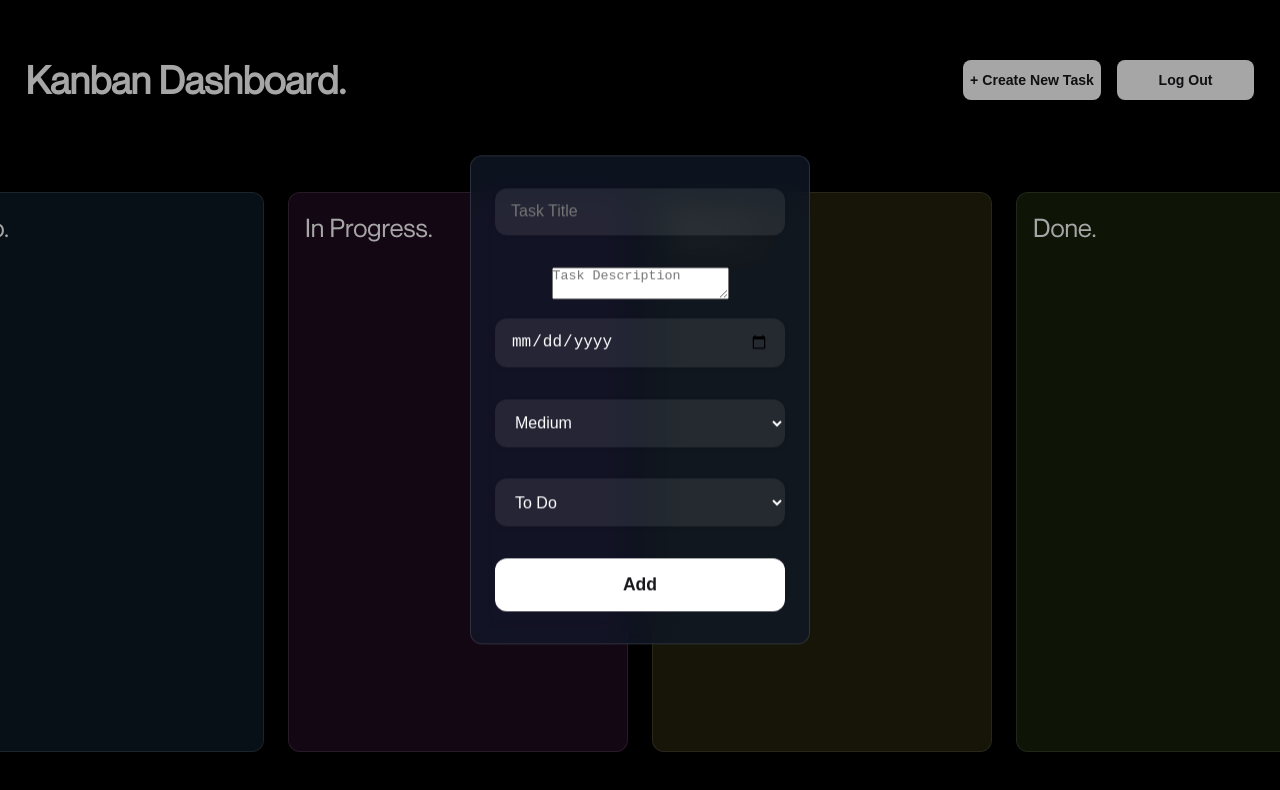
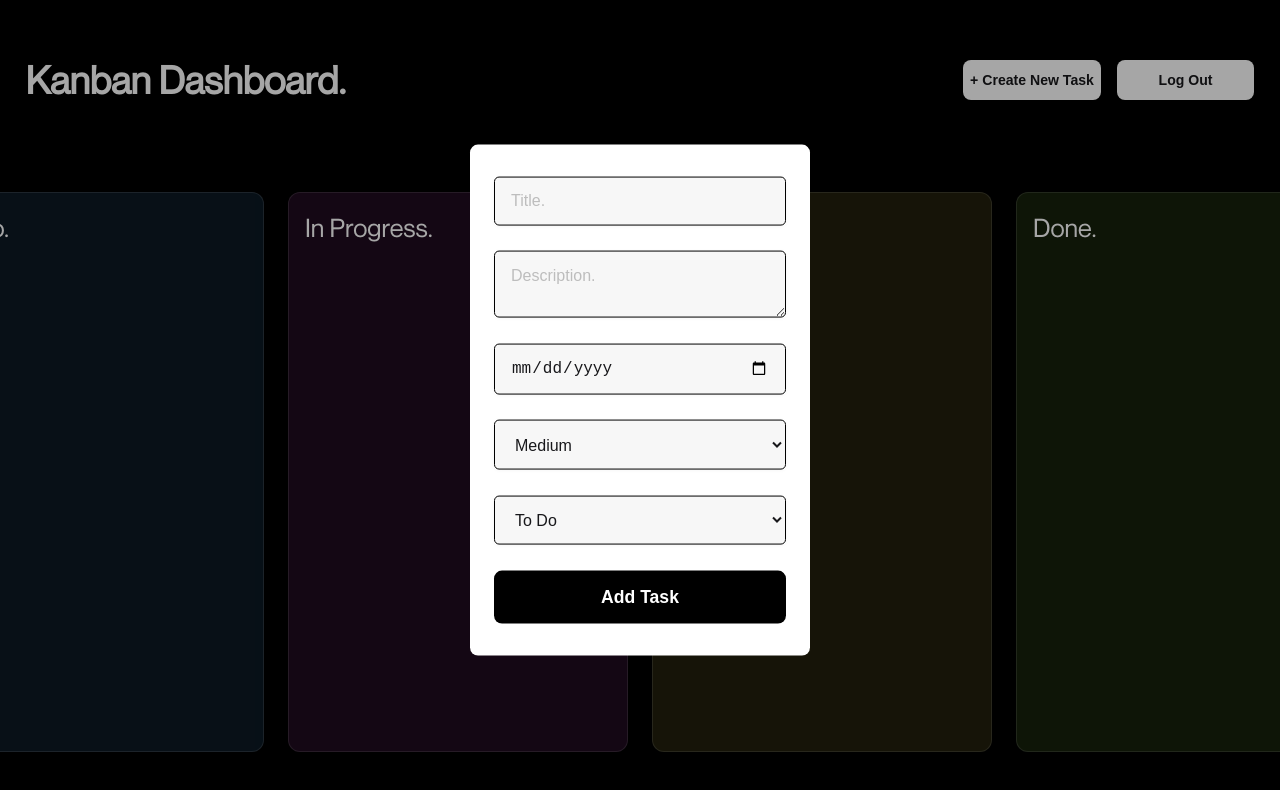
Before and after one commit to praxxOp/prodios-a, a Next.js app: page /dashboard in a window 1280 px wide. Both pictures are taken after a click on the button "+ Create New Task". Shown: the top 790 px of the page. Built offline with nearby package versions, Linux system fonts and the light colour scheme.

Commit message:
modified:   app/dashboard/dashboard.css 	modified:   app/dashboard/page.js

```diff
--- a/app/dashboard/dashboard.css
+++ b/app/dashboard/dashboard.css
@@ -47,49 +47,51 @@
   transform: translate(-50%, -50%);
   width: 340px;
   padding: 2rem 1.5rem;
-  backdrop-filter: blur(16px) saturate(180%);
-  -webkit-backdrop-filter: blur(16px) saturate(180%);
-  background-color: rgba(17, 25, 40, 0.75);
-  border-radius: 12px;
-  border: 1px solid rgba(255, 255, 255, 0.125);
-  color: #fff;
+ background-color: white;
+ border-radius: 8px;
+  color: #0a0a0a;
   display: flex;
   flex-direction: column;
-  gap: 1.2rem;
+  gap: .8rem;
   align-items: center;
   z-index: 10;
 }
 
 .task-form input,
+.task-form textarea,
 .task-form select {
   width: 100%;
   padding: 0.9rem 1rem;
-  background: rgba(255, 255, 255, 0.08);
-  color: #fff;
-  border: none;
-  border-radius: 12px;
+  background: #f7f7f7;
+  color: #18181b;
+  border: 1px solid #e0e0e0;
+  border-radius: 5px;
   font-size: 1rem;
   margin-bottom: 0.8rem;
   outline: none;
-  box-shadow: 0 1px 4px rgba(0, 0, 0, 0.08);
+  box-shadow: 0 1px 4px rgba(0,0,0,0.04);
+  transition: border 0.2s, box-shadow 0.2s;
+  border: 1.5px solid black;
 }
+
 
 .task-form button {
   width: 100%;
   padding: 1rem 0;
-  background: #fff;
-  color: #18181b;
+  background: black;
+  color: #fff;
   font-weight: 700;
   border: none;
-  border-radius: 12px;
+  border-radius: 8px;
   font-size: 1.1rem;
   cursor: pointer;
   transition: background 0.2s, color 0.2s;
+
 }
-
 .task-form button:hover {
-  background: #232325;
-  color: #fff;
+  background: white;
+  color: black;
+  border: 1.5px solid black;
 }
 
 .task-form-overlay {
@@ -239,3 +241,11 @@
 .task-card {
   all: unset;
 }
+
+.task-form input::placeholder,
+.task-form textarea::placeholder,
+.task-form select::placeholder {
+  font-family: 'Neuo', sans-serif;
+  color: #bdbdbd;
+  opacity: 1;
+}
--- a/app/dashboard/page.js
+++ b/app/dashboard/page.js
@@ -118,9 +118,9 @@ export default function DashboardPage() {
 
       {showForm && (
         <div className="task-form-overlay" onClick={resetForm}>
-          <div className="task-form" onClick={e => e.stopPropagation()}>
-            <input type="text" placeholder="Task Title" value={newTask} onChange={e => setNewTask(e.target.value)} />
-            <textarea placeholder="Task Description" value={taskDescription} onChange={e => setTaskDescription(e.target.value)} />
+          <div className={`task-form ${Neuo.className}`} onClick={e => e.stopPropagation()}>
+            <input type="text" placeholder="Title." value={newTask} onChange={e => setNewTask(e.target.value)} />
+            <textarea placeholder="Description." value={taskDescription} onChange={e => setTaskDescription(e.target.value)} />
             <input type="date" value={taskDueDate} onChange={e => setTaskDueDate(e.target.value)} />
             <select value={taskPriority} onChange={e => setTaskPriority(e.target.value)}>
               <option value="Low">Low</option><option value="Medium">Medium</option><option value="High">High</option>
@@ -128,7 +128,7 @@ export default function DashboardPage() {
             <select value={selectedColumn} onChange={e => setSelectedColumn(e.target.value)}>
               {columns.map(col => <option key={col.key} value={col.key}>{col.title}</option>)}
             </select>
-            <button onClick={handleAddOrUpdateTask}>{editIndex !== null ? "Update" : "Add"}</button>
+            <button onClick={handleAddOrUpdateTask}>{editIndex !== null ? "Update Task" : "Add Task"}</button>
           </div>
         </div>
       )}
```
